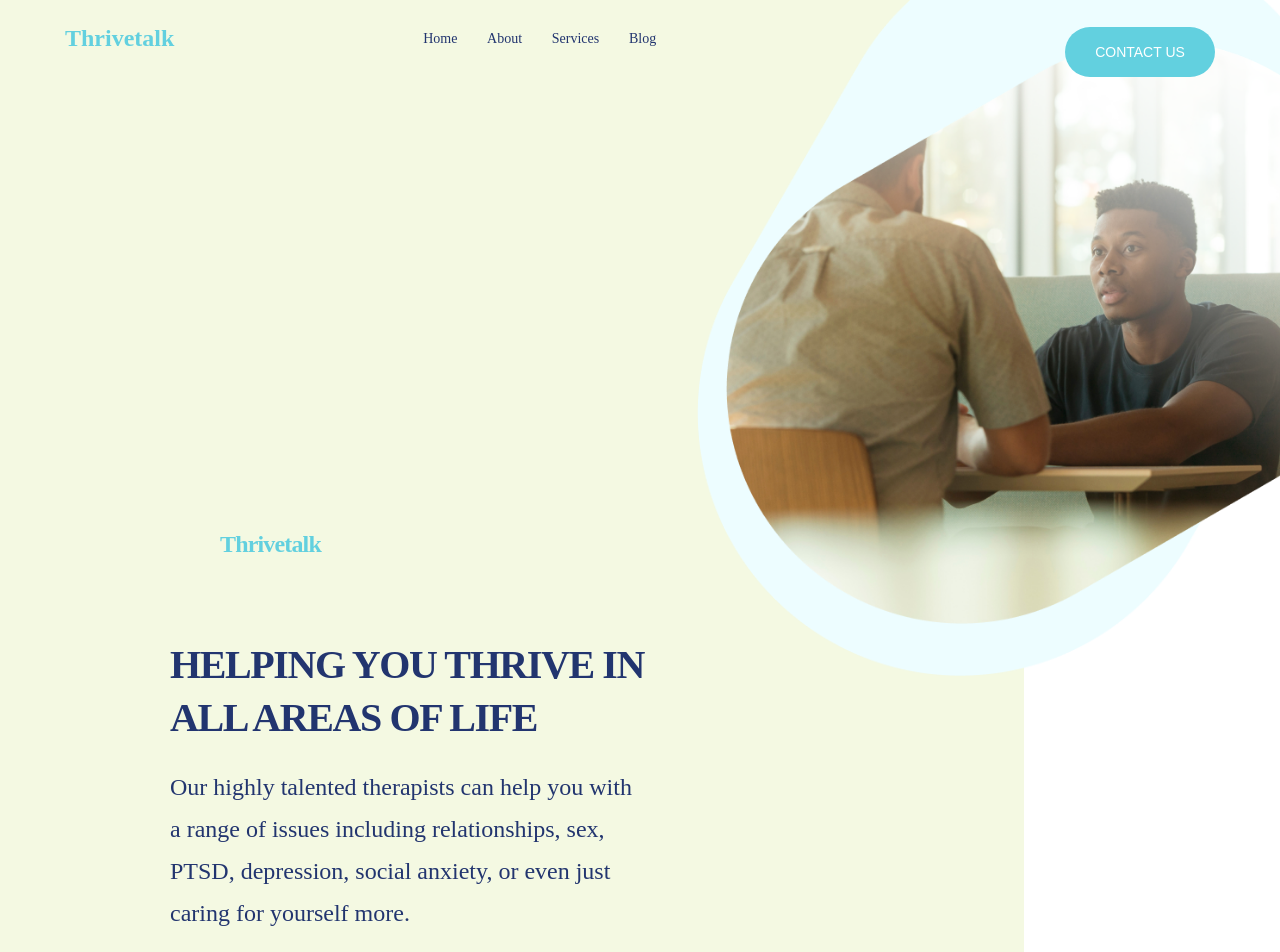
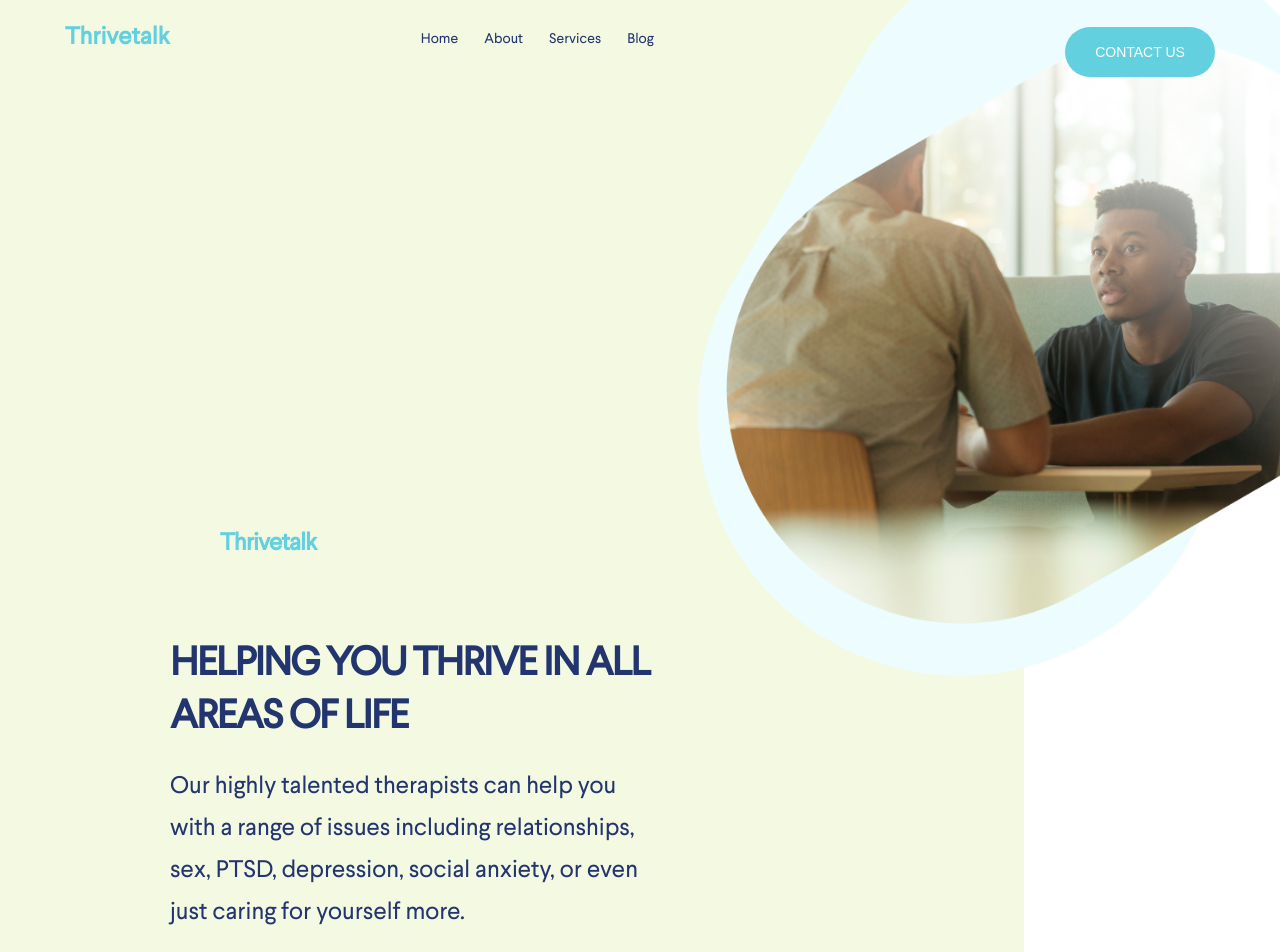
Before and after one commit to EvgeniyGoloWin/FirstReactProject, a React (Create React App) app: page / in a window 1280 px wide. Shown: the top 952 px of the page. Built offline with nearby package versions, Linux system fonts and the light colour scheme.

Commit message:
Create my first react app

```diff
--- a/src/components/Body/Body.css
+++ b/src/components/Body/Body.css
@@ -3,8 +3,7 @@
     font-size: 14px;
     color: #22356F;
     margin: 0;
-    /*font-weight: 500;*/
-    /*font-family: "Larsseit-Regular", serif;*/
+    font-weight: 500;
 }
 
 .content_logo {
@@ -27,7 +26,6 @@
 }
 
 .content_logo {
-    font-family: Larsseit, serif;
     font-size: 24px;
     line-height: 27px;
     letter-spacing: -0.035em;
@@ -35,7 +33,6 @@
 }
 
 .main_text {
-    /*font-family: Larsseit, serif;*/
     font-size: 40px;
     line-height: 53px;
     letter-spacing: -0.035em;
@@ -46,7 +43,6 @@
 }
 
 .paragraph {
-    font-family: Larsseit, serif;
     font-size: 24px;
     line-height: 42px;
     color: #22356F;
--- a/src/components/Footer/Footer.css
+++ b/src/components/Footer/Footer.css
@@ -10,7 +10,7 @@
 }
 
 .text_footer {
-    font-family: Larsseit-Bold, serif;
+    /*font-family: Larsseit-Bold, serif;*/
     font-size: 14px;
     padding-top: 35px;
     letter-spacing: -0.006em;
--- a/src/index.css
+++ b/src/index.css
@@ -11,14 +11,12 @@
                             'embedded-opentype', and 'svg' */
 }
 
-body {
+body,root, html {
   margin: 0;
-
-
-
+  font-family: "MyFont";
 }
 
-code {
-  font-family: source-code-pro, Menlo, Monaco, Consolas, 'Courier New',
-    monospace;
-}
+/*code {*/
+/*  font-family: source-code-pro, Menlo, Monaco, Consolas, 'Courier New',*/
+/*    monospace;*/
+/*}*/
```
